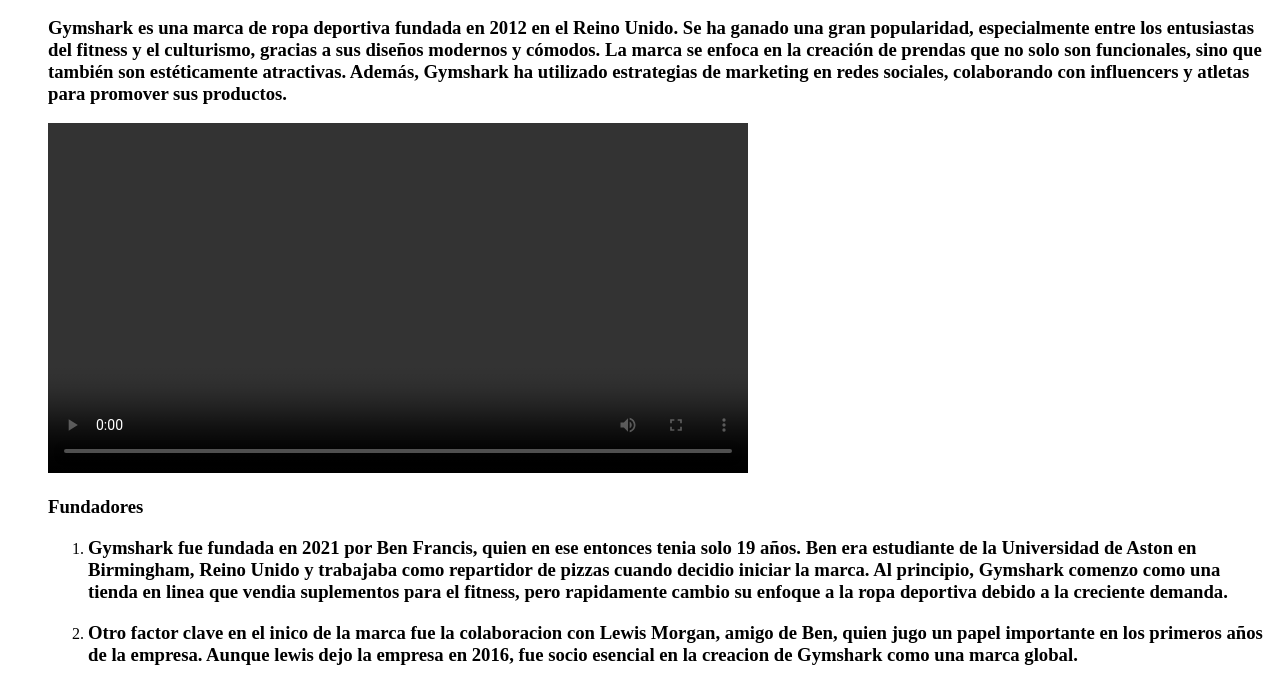
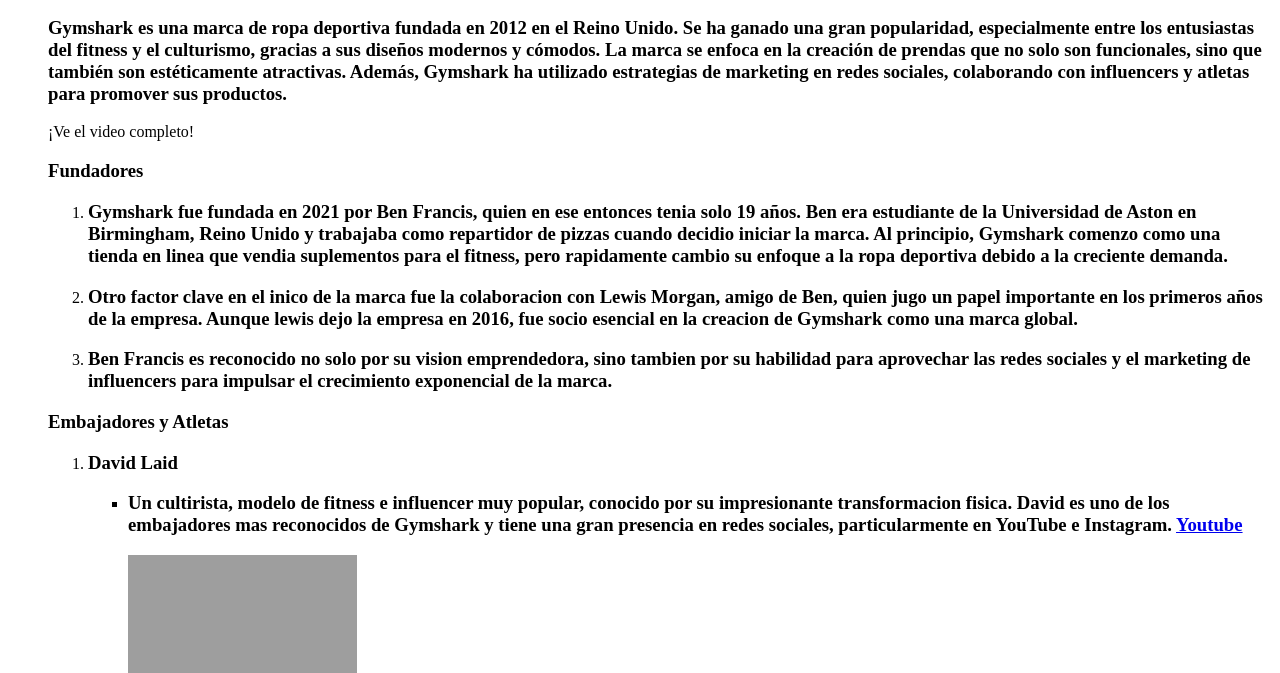
Before and after one commit to Martin302008/Martin.github.io, a plain HTML site: page index.html in a window 1280 px wide. Shown: the part 649-1322 px from the top of the page. Drawn offline with Linux system fonts and the light colour scheme; grey boxes are pictures that could not be loaded.

Commit message:
Update index.html

```diff
--- a/index.html
+++ b/index.html
@@ -25,7 +25,7 @@
 
   <h3><b>Gymshark es una marca de ropa deportiva fundada en 2012 en el Reino Unido. Se ha ganado una gran popularidad, especialmente entre los entusiastas del fitness y el culturismo, gracias a sus diseños modernos y cómodos. La marca se enfoca en la creación de prendas que no solo son funcionales, sino que también son estéticamente atractivas. Además, Gymshark ha utilizado estrategias de marketing en redes sociales, colaborando con influencers y atletas para promover sus productos.</b></h3>
 
-  <video scr="https://m.youtube.com/watch?v=YNiIUCBxhCQ"  width="700px" controls></video>
+  <a scr="https://m.youtube.com/watch?v=YNiIUCBxhCQ"  width="700px">¡Ve el video completo!</a>
   <p></p>
 
   <h3><b>Fundadores</b></h3>
```
